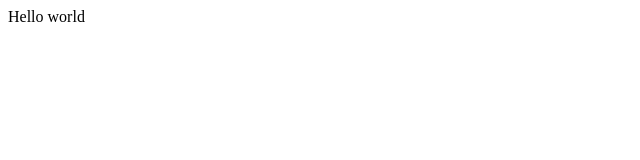
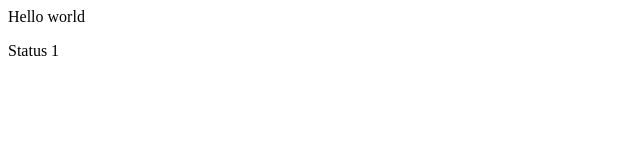
Before and after one commit to erlakshyad/localrepo, a plain HTML site: page index.html in a window 1280 px wide. Shown: the full height of the page, 0-640 px from the left. Drawn offline with Linux system fonts and the light colour scheme.

Commit message:
writing Status 1

```diff
--- a/index.html
+++ b/index.html
@@ -1 +1,2 @@
 <p>Hello world</p>
+<p>Status 1</p>
```
